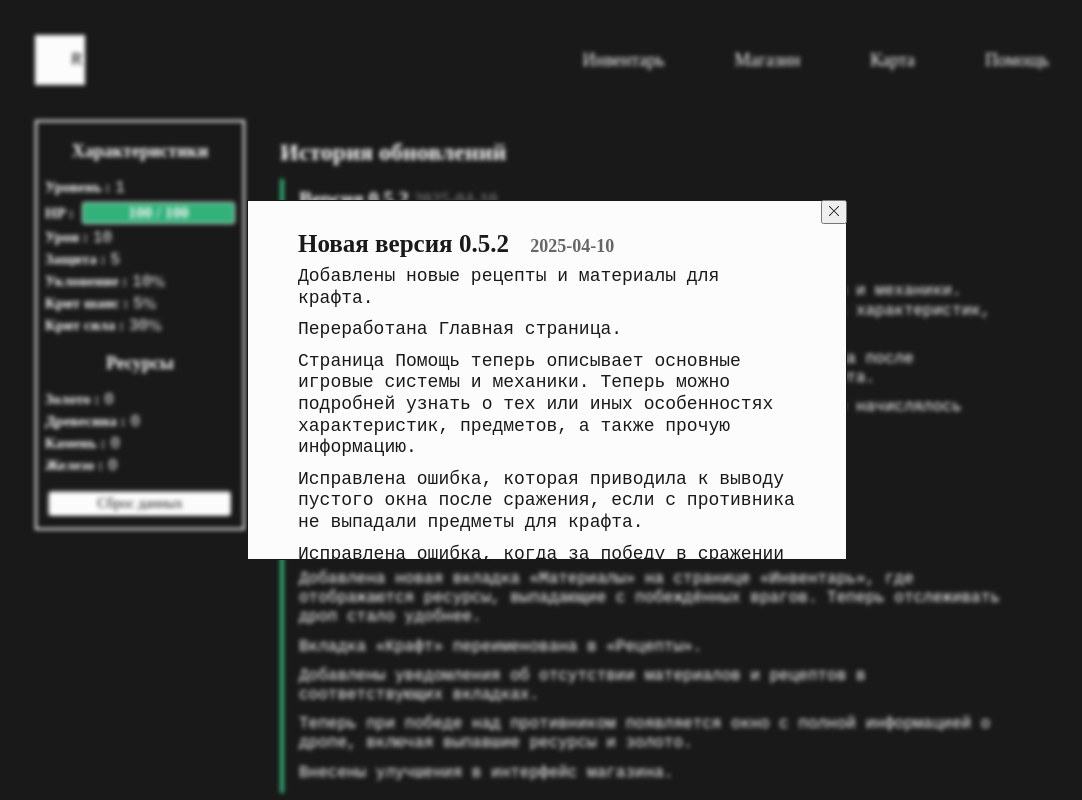
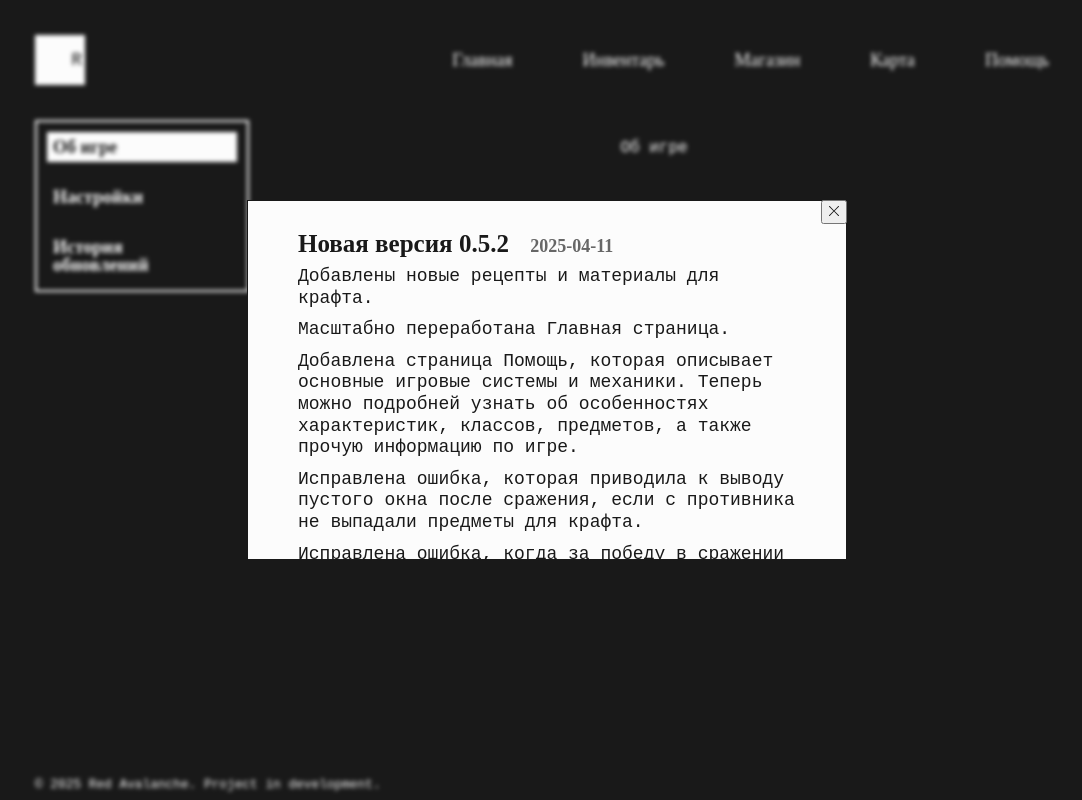
Before and after one commit to SanyaEricssonX/game-app, a Vue app: page / in a window 1280 px wide. Shown: the top 800 px of the page, without its empty margins (93-1175 px from the left). Built offline with nearby package versions, Linux system fonts and the light colour scheme.

Commit message:
обновил логику сайдбара добавив меню и отобразив его вместо модуля профиля. добавил главную страницу и разметку для страницы помощь

```diff
--- a/public/updates.json
+++ b/public/updates.json
@@ -1,11 +1,11 @@
 [
   {
     "version": "0.5.2",
-    "date": "2025-04-10",
+    "date": "2025-04-11",
     "changes": [
       "Добавлены новые рецепты и материалы для крафта.",
-      "Переработана Главная страница.",
-      "Страница Помощь теперь описывает основные игровые системы и механики. Теперь можно подробней узнать о тех или иных особенностях характеристик, предметов, а также прочую информацию.",
+      "Масштабно переработана Главная страница.",
+      "Добавлена страница Помощь, которая описывает основные игровые системы и механики. Теперь можно подробней узнать об особенностях характеристик, классов, предметов, а также прочую информацию по игре.",
       "Исправлена ошибка, которая приводила к выводу пустого окна после сражения, если с противника не выпадали предметы для крафта.",
       "Исправлена ошибка, когда за победу в сражении неправильно начислялось золото.",
       "Исправлены прочие мелкие ошибки."
--- a/src/App.vue
+++ b/src/App.vue
@@ -23,8 +23,10 @@
       <main class="container main">
         <user-profile
           class="profile-block"
+          v-if="['Inventory', 'Shop', 'Map'].includes($route.name)"
           @show-modal="openModal"
-        ></user-profile>
+        />
+        <app-sidebar class="menu-block" :key="$route.name" v-else />
         <router-view class="router-block" @show-modal="openModal"></router-view>
       </main>
       <app-footer></app-footer>
@@ -39,6 +41,7 @@ import UserProfile from "@/components/UserProfile";
 import ModalWindow from "@/components/ModalWindow";
 import NotificationInfo from "@/components/NotificationInfo";
 import ProfessionDesc from "@/components/ProfessionDesc";
+import AppSidebar from "@/components/AppSidebar";
 export default {
   extends: {},
   props: {},
@@ -58,6 +61,7 @@ export default {
     ModalWindow,
     NotificationInfo,
     ProfessionDesc,
+    AppSidebar,
   },
   watch: {},
   methods: {
@@ -133,7 +137,8 @@ export default {
   display: flex;
   min-height: calc(100vh - 150px);
 }
-.profile-block {
+.profile-block,
+.menu-block {
   height: min-content;
 }
 .router-block {
@@ -141,6 +146,9 @@ export default {
   flex-direction: column;
   padding: 20px 35px;
   width: calc(100% - 210px);
+}
+.router-block--full_width {
+  width: 100%;
 }
 .update-modal {
   position: fixed;
--- a/src/assets/style/index.css
+++ b/src/assets/style/index.css
@@ -8,6 +8,11 @@
   --color-red: #d4635d;
   --color-green: #32b17a;
   --color-blue: #256eff;
+}
+
+html {
+  overflow-y: scroll;
+  scrollbar-color: #333 var(--color-dark);
 }
 
 html,
--- a/src/components/AppFooter.vue
+++ b/src/components/AppFooter.vue
@@ -4,7 +4,6 @@
       <small class="copyright">
         © 2025 Red Avalanche. Project in development.
       </small>
-      <small class="version">{{ currentVersion }}</small>
     </div>
   </footer>
 </template>
@@ -15,9 +14,7 @@ export default {
   extends: {},
   props: {},
   data() {
-    return {
-      currentVersion: process.env.VUE_APP_VERSION || "1.0.0",
-    };
+    return {};
   },
   computed: {},
   components: {},
--- a/src/components/AppHeader.vue
+++ b/src/components/AppHeader.vue
@@ -1,20 +1,23 @@
 <template>
   <header class="header">
     <div class="container header-container">
-      <span class="logo" @click="goToHomePage(0)">
+      <span class="logo" @click="goToHomePage()">
         <span class="logo__text">R</span>
       </span>
       <ul class="nav-list">
-        <li class="nav__item" @click="goToInventoryPage(1)">
+        <li class="nav__item" @click="goToHomePage()">
+          <span class="nav__link">Главная</span>
+        </li>
+        <li class="nav__item" @click="goToInventoryPage()">
           <span class="nav__link">Инвентарь</span>
         </li>
-        <li class="nav__item" @click="goToShopPage(2)">
+        <li class="nav__item" @click="goToShopPage()">
           <span class="nav__link">Магазин</span>
         </li>
-        <li class="nav__item" @click="goToMapPage(3)">
+        <li class="nav__item" @click="goToMapPage()">
           <span class="nav__link">Карта</span>
         </li>
-        <li class="nav__item" @click="goToHelpPage(4)">
+        <li class="nav__item" @click="goToHelpPage()">
           <span class="nav__link">Помощь</span>
         </li>
       </ul>
--- /dev/null
+++ b/src/components/AppSidebar.vue
@@ -0,0 +1,111 @@
+<template>
+  <div class="sidebar-container">
+    <ul class="sidebar-menu" v-if="'Home'.includes($route.name)">
+      <li
+        class="menu__item"
+        role="button"
+        :class="{ active: selectedTab == 1 }"
+        @click="selectContent(1)"
+      >
+        <h6 class="menu__text">Об игре</h6>
+      </li>
+      <li
+        class="menu__item"
+        role="button"
+        :class="{ active: selectedTab == 2 }"
+        @click="selectContent(2)"
+      >
+        <h6 class="menu__text">Настройки</h6>
+      </li>
+      <li
+        class="menu__item"
+        role="button"
+        :class="{ active: selectedTab == 3 }"
+        @click="selectContent(3)"
+      >
+        <h6 class="menu__text">История обновлений</h6>
+      </li>
+    </ul>
+    <ul class="sidebar-menu" v-if="'Help'.includes($route.name)">
+      <li
+        class="menu__item"
+        role="button"
+        :class="{ active: selectedTab == 1 }"
+        @click="selectContent(1)"
+      >
+        <h6 class="menu__text">Общая информация</h6>
+      </li>
+      <li
+        class="menu__item"
+        role="button"
+        :class="{ active: selectedTab == 2 }"
+        @click="selectContent(2)"
+      >
+        <h6 class="menu__text">Боевая система</h6>
+      </li>
+      <li
+        class="menu__item"
+        role="button"
+        :class="{ active: selectedTab == 3 }"
+        @click="selectContent(3)"
+      >
+        <h6 class="menu__text">Игровые предметы</h6>
+      </li>
+    </ul>
+  </div>
+</template>
+
+<script type="text/javascript">
+export default {
+  name: "app-sidebar",
+  extends: {},
+  props: {},
+  data() {
+    return {
+      selectedTab: 1,
+    };
+  },
+  computed: {},
+  components: {},
+  watch: {},
+  methods: {
+    selectContent(tabNumber) {
+      this.selectedTab = tabNumber;
+      this.$store.state.menuContent = tabNumber;
+    },
+  },
+  beforeCreate() {},
+  mounted() {},
+};
+</script>
+
+<style scoped>
+.sidebar-container {
+  border: 2px solid var(--color-light);
+}
+.sidebar-menu {
+  display: flex;
+  flex-direction: column;
+  padding: 10px;
+  width: 210px;
+}
+.menu__item {
+  padding: 5px;
+  border: 1px solid var(--color-dark);
+  cursor: pointer;
+}
+.menu__item:not(:last-child) {
+  margin-bottom: 20px;
+}
+.menu__item:hover {
+  border-color: var(--color-light);
+}
+.menu__text {
+  max-width: 150px;
+}
+.active {
+  border-color: var(--color-light);
+  background-color: var(--color-light);
+  color: var(--color-dark);
+}
+</style>
--- /dev/null
+++ b/src/components/UI/BaseLoader.vue
@@ -0,0 +1,47 @@
+<template>
+  <div class="loader">
+    <div class="spinner"></div>
+  </div>
+</template>
+
+<script type="text/javascript">
+export default {
+  name: "base-loader",
+  extends: {},
+  props: {},
+  data() {
+    return {};
+  },
+  computed: {},
+  components: {},
+  watch: {},
+  methods: {},
+  beforeCreate() {},
+  mounted() {},
+};
+</script>
+
+<style>
+.loader {
+  display: flex;
+  justify-content: center;
+  align-items: center;
+  padding: 50px;
+}
+.spinner {
+  width: 50px;
+  height: 50px;
+  border: 5px solid var(--color-light);
+  border-top: 5px solid var(--color-primary);
+  border-radius: 50%;
+  animation: spin 1s linear infinite;
+}
+@keyframes spin {
+  0% {
+    transform: rotate(0deg);
+  }
+  100% {
+    transform: rotate(360deg);
+  }
+}
+</style>
--- a/src/components/UI/index.js
+++ b/src/components/UI/index.js
@@ -1,8 +1,9 @@
 import BaseButton from "@/components/UI/BaseButton";
 import BaseTooltip from "@/components/UI/BaseTooltip";
 import BaseProgress from "@/components/UI/BaseProgress";
-import BaseProfileTooltip from "@/components/UI/BaseProfileTooltip"
+import BaseProfileTooltip from "@/components/UI/BaseProfileTooltip";
+import BaseLoader from "@/components/UI/BaseLoader";
 
 export default [
-  BaseButton, BaseTooltip, BaseProgress, BaseProfileTooltip,
+  BaseButton, BaseTooltip, BaseProgress, BaseProfileTooltip, BaseLoader,
 ]
--- a/src/components/UpdatesFeed.vue
+++ b/src/components/UpdatesFeed.vue
@@ -26,7 +26,7 @@ export default {
 
 <style scoped>
 .updates__header {
-  margin-bottom: 15px;
+  margin-bottom: 30px;
 }
 .update-block {
   border-left: 4px solid var(--color-green);
--- a/src/pages/MainPage.vue
+++ b/src/pages/MainPage.vue
@@ -1,6 +1,11 @@
 <template>
   <div class="container main-container">
-    <updates-feed :updates="updates" />
+    <div class="main-block" v-if="$store.state.menuContent == 1">Об игре</div>
+    <div class="main-block" v-if="$store.state.menuContent == 2">Настройки</div>
+    <div class="main-block" v-if="$store.state.menuContent == 3">
+      <base-loader v-if="!isDataLoaded" />
+      <updates-feed :updates="updates" v-else />
+    </div>
   </div>
 </template>
 
@@ -13,6 +18,7 @@ export default {
   props: {},
   data() {
     return {
+      isDataLoaded: false,
       updates: [],
     };
   },
@@ -29,6 +35,7 @@ export default {
       } catch (error) {
         console.error("Ошибка загрузки обновлений:", error);
       }
+      this.isDataLoaded = true;
     },
   },
   beforeCreate() {},
--- a/src/router/index.js
+++ b/src/router/index.js
@@ -43,8 +43,8 @@ const router = createRouter({
   history: createWebHistory(),
   routes,
   scrollBehavior(/*to, from, savedPosition*/) {
-        return { top: 0 };
-      },
+    return { top: 0 };
+  },
 })
 
 export default router;
--- a/src/store/index.js
+++ b/src/store/index.js
@@ -32,6 +32,7 @@ export default createStore({
     levelIsUp: false,
     professionIsChosen: false,
     modalNotification: { visible: false, text: "", from: "", resources: {gold: 0, wood: 0, stone: 0, iron: 0} },
+    menuContent: 1,
   },
   getters: {},
   mutations: {
```
